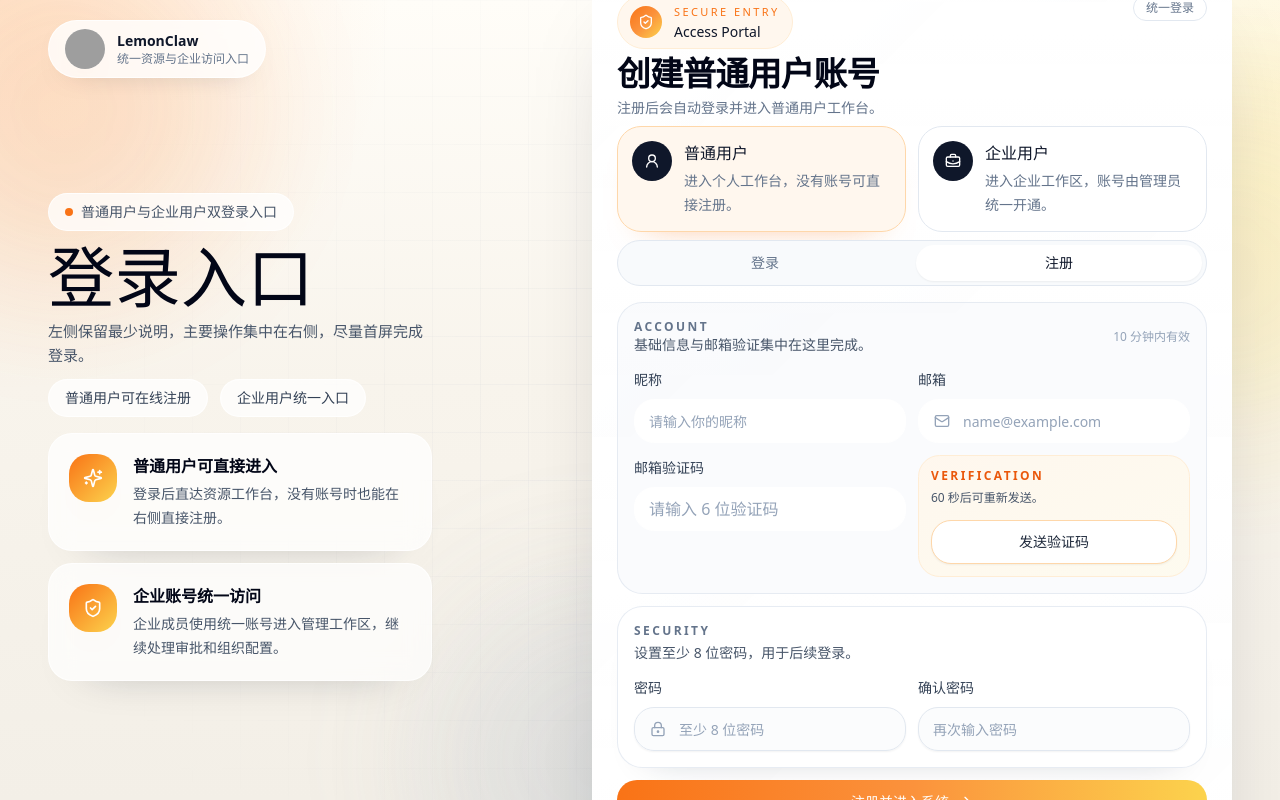
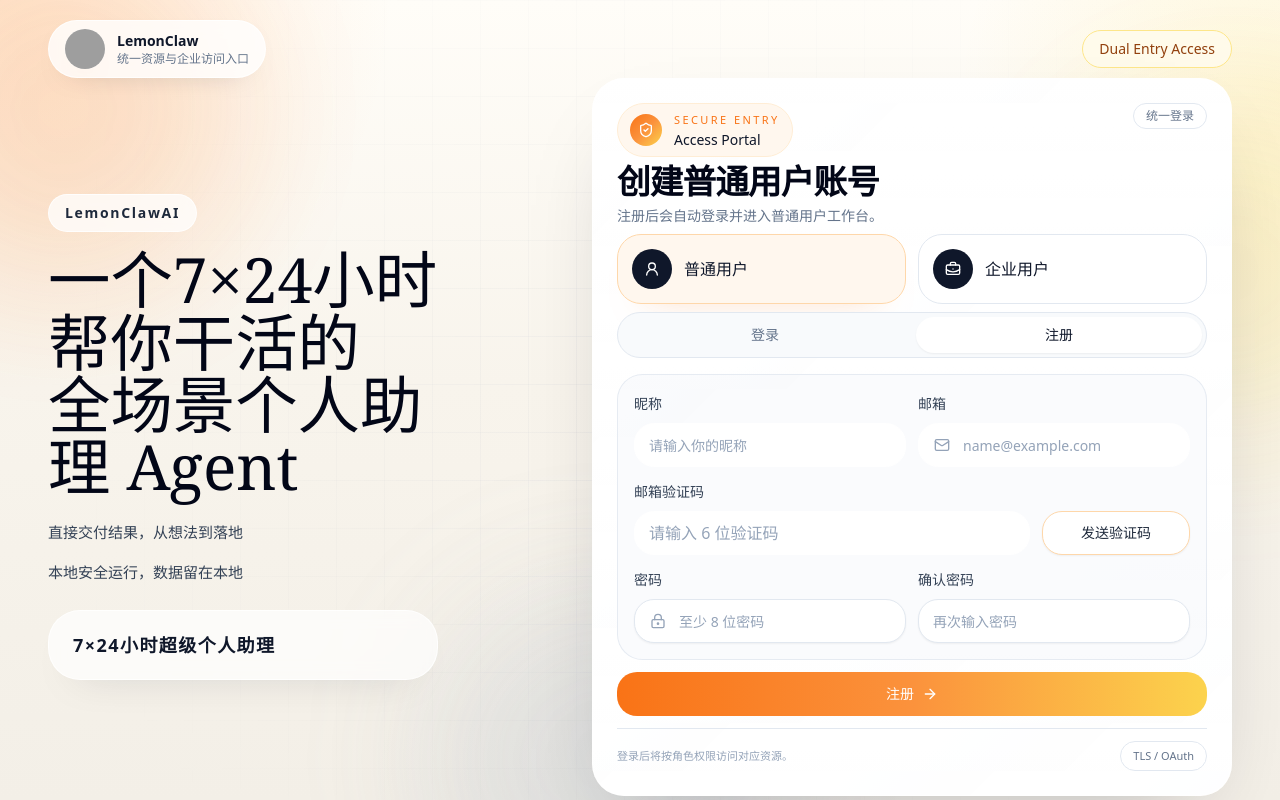
Before and after one commit to LoD-Dawn/LemonClawAdmin, a Next.js app: page /login in a window 1280 px wide. Both pictures are taken after a click on the button "注册". Built offline with nearby package versions, Linux system fonts and the light colour scheme; grey boxes are pictures that could not be loaded.

Commit message:
feat: 优化登录页面和表单，提升用户体验和界面一致性

```diff
--- a/src/app/(auth)/login/page.tsx
+++ b/src/app/(auth)/login/page.tsx
@@ -1,25 +1,7 @@
 import { Suspense } from 'react'
 import Image from 'next/image'
+import Link from 'next/link'
 import { LoginFormClient } from '@/components/auth/login-form-client'
-import { ShieldCheck, Sparkles } from 'lucide-react'
-
-const featureList = [
-  {
-    icon: Sparkles,
-    title: '普通用户可直接进入',
-    description: '登录后直达资源工作台，没有账号时也能在右侧直接注册。',
-  },
-  {
-    icon: ShieldCheck,
-    title: '企业账号统一访问',
-    description: '企业成员使用统一账号进入管理工作区，继续处理审批和组织配置。',
-  },
-]
-
-const highlightPills = [
-  '普通用户可在线注册',
-  '企业用户统一入口',
-]
 
 function LoginSkeleton() {
   return (
@@ -65,7 +47,10 @@ export default function LoginPage() {
 
         <div className="relative z-10 mx-auto flex min-h-screen w-full max-w-[1500px] flex-col px-6 py-5 sm:px-8 lg:h-screen lg:px-10 lg:py-3 xl:px-12">
           <header className="flex items-center justify-between gap-4 py-2">
-            <div className="inline-flex items-center gap-3 rounded-full border border-white/80 bg-white/80 px-4 py-2 shadow-[0_10px_30px_-24px_rgba(15,23,42,0.5)] backdrop-blur">
+            <Link
+              href="/"
+              className="inline-flex items-center gap-3 rounded-full border border-white/80 bg-white/80 px-4 py-2 shadow-[0_10px_30px_-24px_rgba(15,23,42,0.5)] backdrop-blur transition hover:bg-white focus-visible:outline-none focus-visible:ring-2 focus-visible:ring-orange-200 focus-visible:ring-offset-2"
+            >
               <div className="relative h-10 w-10 overflow-hidden rounded-2xl bg-[#fff] shadow-[0_16px_24px_-18px_rgba(249,115,22,0.85)]">
                 <Image src="/images/Logo.png" alt="LemonClaw logo" fill sizes="40px" className="object-cover" />
               </div>
@@ -73,7 +58,7 @@ export default function LoginPage() {
                 <p className="text-sm font-semibold text-slate-900">LemonClaw</p>
                 <p className="text-xs text-slate-500">统一资源与企业访问入口</p>
               </div>
-            </div>
+            </Link>
 
             <div className="hidden rounded-full border border-amber-200 bg-amber-50/90 px-4 py-2 text-sm text-amber-800 lg:block">
               Dual Entry Access
@@ -82,53 +67,29 @@ export default function LoginPage() {
 
           <main className="flex flex-1 items-center py-4 lg:min-h-0 lg:py-3">
             <div className="grid w-full items-center gap-8 lg:grid-cols-[360px_620px] lg:justify-between lg:gap-10 xl:grid-cols-[390px_640px]">
-              <section className="space-y-4 lg:max-w-[24rem] lg:justify-self-start">
-                <div className="space-y-3">
-                  <div className="inline-flex items-center gap-2 rounded-full border border-white/80 bg-white/75 px-4 py-2 text-sm text-slate-600 shadow-[0_10px_30px_-24px_rgba(15,23,42,0.42)] backdrop-blur">
-                    <span className="h-2 w-2 rounded-full bg-orange-500" />
-                    普通用户与企业用户双登录入口
+              <section className="space-y-6 lg:max-w-[28rem] lg:justify-self-start">
+                <div className="space-y-4">
+                  <div className="inline-flex rounded-full border border-white/80 bg-white/75 px-4 py-2 text-sm font-semibold tracking-[0.12em] text-slate-800 shadow-[0_10px_30px_-24px_rgba(15,23,42,0.42)] backdrop-blur">
+                    LemonClawAI
                   </div>
 
-                  <div className="max-w-lg space-y-2.5">
-                    <h1 className="font-client-serif text-4xl leading-[1.05] text-slate-950 sm:text-5xl xl:text-[4.15rem]">
-                      登录入口
+                  <div className="max-w-xl space-y-3">
+                    <h1 className="font-client-serif text-4xl leading-[1.08] text-slate-950 sm:text-5xl xl:text-[3.9rem]">
+                      一个7×24小时帮你干活的
+                      <br />
+                      全场景个人助理 Agent
                     </h1>
-                    <p className="max-w-md text-[15px] leading-6 text-slate-600">
-                      左侧保留最少说明，主要操作集中在右侧，尽量首屏完成登录。
-                    </p>
-                  </div>
-
-                  <div className="flex flex-wrap gap-3">
-                    {highlightPills.map((pill) => (
-                      <div
-                        key={pill}
-                        className="rounded-full border border-white/80 bg-white/75 px-4 py-2 text-sm text-slate-700 shadow-[0_10px_26px_-24px_rgba(15,23,42,0.48)]"
-                      >
-                        {pill}
-                      </div>
-                    ))}
+                    <div className="space-y-3 pt-2 text-[15px] leading-7 text-slate-700">
+                      <p>直接交付结果，从想法到落地</p>
+                      <p>本地安全运行，数据留在本地</p>
+                    </div>
                   </div>
                 </div>
 
-                <div className="grid gap-3">
-                  {featureList.map((item) => {
-                    const Icon = item.icon
-
-                    return (
-                      <div
-                        key={item.title}
-                        className="login-info-card flex items-start gap-4 rounded-[2rem] p-4"
-                      >
-                        <div className="flex h-12 w-12 shrink-0 items-center justify-center rounded-2xl bg-gradient-to-br from-orange-500 to-amber-300 text-white shadow-[0_16px_30px_-22px_rgba(249,115,22,0.85)]">
-                          <Icon className="h-5 w-5" />
-                        </div>
-                        <div>
-                          <h2 className="text-base font-semibold text-slate-950">{item.title}</h2>
-                          <p className="mt-1 text-sm leading-6 text-slate-600">{item.description}</p>
-                        </div>
-                      </div>
-                    )
-                  })}
+                <div className="rounded-[2rem] border border-white/80 bg-white/70 px-6 py-5 shadow-[0_18px_40px_-30px_rgba(15,23,42,0.38)] backdrop-blur">
+                  <p className="text-lg font-semibold tracking-[0.08em] text-slate-900">
+                    7×24小时超级个人助理
+                  </p>
                 </div>
               </section>
 
--- a/src/components/auth/login-form-client.tsx
+++ b/src/components/auth/login-form-client.tsx
@@ -371,7 +371,7 @@ export function LoginFormClient({ oauthParams }: LoginFormClientProps) {
             type="button"
             onClick={() => handleEntryModeChange('consumer')}
             className={cn(
-              'flex min-h-[72px] cursor-pointer items-start gap-3 rounded-[1.5rem] border p-4 text-left transition-all duration-200 focus-visible:outline-none focus-visible:ring-2 focus-visible:ring-orange-200 focus-visible:ring-offset-2',
+              'flex min-h-[72px] cursor-pointer items-center gap-3 rounded-[1.5rem] border p-4 text-left transition-all duration-200 focus-visible:outline-none focus-visible:ring-2 focus-visible:ring-orange-200 focus-visible:ring-offset-2',
               isRegisterMode && 'min-h-[64px] p-3.5',
               entryMode === 'consumer'
                 ? 'border-orange-200 bg-orange-50/90 shadow-[0_18px_36px_-30px_rgba(249,115,22,0.65)]'
@@ -383,7 +383,6 @@ export function LoginFormClient({ oauthParams }: LoginFormClientProps) {
             </div>
             <div>
               <p className="font-medium text-slate-900">普通用户</p>
-              <p className="mt-1 text-sm leading-6 text-slate-500">进入个人工作台，没有账号可直接注册。</p>
             </div>
           </button>
 
@@ -391,7 +390,7 @@ export function LoginFormClient({ oauthParams }: LoginFormClientProps) {
             type="button"
             onClick={() => handleEntryModeChange('enterprise')}
             className={cn(
-              'flex min-h-[72px] cursor-pointer items-start gap-3 rounded-[1.5rem] border p-4 text-left transition-all duration-200 focus-visible:outline-none focus-visible:ring-2 focus-visible:ring-orange-200 focus-visible:ring-offset-2',
+              'flex min-h-[72px] cursor-pointer items-center gap-3 rounded-[1.5rem] border p-4 text-left transition-all duration-200 focus-visible:outline-none focus-visible:ring-2 focus-visible:ring-orange-200 focus-visible:ring-offset-2',
               isRegisterMode && 'min-h-[64px] p-3.5',
               entryMode === 'enterprise'
                 ? 'border-slate-900 bg-slate-900 text-white shadow-[0_20px_42px_-34px_rgba(15,23,42,0.85)]'
@@ -408,14 +407,11 @@ export function LoginFormClient({ oauthParams }: LoginFormClientProps) {
             </div>
             <div>
               <p className={cn('font-medium', entryMode === 'enterprise' ? 'text-white' : 'text-slate-900')}>企业用户</p>
-              <p className={cn('mt-1 text-sm leading-6', entryMode === 'enterprise' ? 'text-slate-300' : 'text-slate-500')}>
-                进入企业工作区，账号由管理员统一开通。
-              </p>
             </div>
           </button>
         </div>
 
-        {allowRegistration ? (
+        {allowRegistration && !isAuthFlow ? (
           <div className="grid grid-cols-2 gap-2 rounded-full border border-slate-200 bg-slate-50 p-1">
             <button
               type="button"
@@ -455,15 +451,7 @@ export function LoginFormClient({ oauthParams }: LoginFormClientProps) {
       <CardContent className="p-5 pt-4 sm:p-6 sm:pt-4">
         <form onSubmit={handleSubmit} className={cn('space-y-4', isRegisterMode && 'space-y-3')}>
           {isRegisterMode ? (
-            <div className="space-y-3 rounded-[1.6rem] border border-slate-200/80 bg-slate-50/70 p-4">
-              <div className="flex flex-col gap-1 sm:flex-row sm:items-center sm:justify-between">
-                <div>
-                  <p className="text-xs font-semibold uppercase tracking-[0.2em] text-slate-500">Account</p>
-                  <p className="text-sm text-slate-600">基础信息与邮箱验证集中在这里完成。</p>
-                </div>
-                <span className="text-xs text-slate-400">10 分钟内有效</span>
-              </div>
-
+            <div className="space-y-4 rounded-[1.6rem] border border-slate-200/80 bg-slate-50/70 p-4">
               <div className="grid gap-3 sm:grid-cols-2">
                 <div className="space-y-2">
                   <Label htmlFor="name" className="text-sm font-medium text-slate-700">
@@ -499,10 +487,11 @@ export function LoginFormClient({ oauthParams }: LoginFormClientProps) {
                   </div>
                 </div>
 
-                <div className="space-y-2">
+                <div className="space-y-2 sm:col-span-2">
                   <Label htmlFor="verificationCode" className="text-sm font-medium text-slate-700">
                     邮箱验证码
                   </Label>
+                  <div className="flex gap-3">
                     <Input
                       id="verificationCode"
                       name="verificationCode"
@@ -512,26 +501,55 @@ export function LoginFormClient({ oauthParams }: LoginFormClientProps) {
                       placeholder="请输入 6 位验证码"
                       value={verificationCode}
                       onChange={(event) => setVerificationCode(event.target.value.replace(/\D/g, '').slice(0, 6))}
-                    className="h-11 rounded-2xl border-white bg-white text-base tracking-[0.25em] shadow-[inset_0_1px_0_rgba(255,255,255,0.8)] placeholder:tracking-normal"
+                      className="h-11 flex-1 rounded-2xl border-white bg-white text-base tracking-[0.25em] shadow-[inset_0_1px_0_rgba(255,255,255,0.8)] placeholder:tracking-normal"
                     />
-                </div>
-
-                <div className="flex flex-col justify-end rounded-[1.35rem] border border-orange-100 bg-gradient-to-br from-orange-50/95 to-amber-50/75 p-3">
-                  <p className="text-xs font-semibold uppercase tracking-[0.2em] text-orange-600">Verification</p>
-                  <p className="mt-1 text-xs leading-5 text-slate-600">60 秒后可重新发送。</p>
                     <Button
                       type="button"
                       variant="outline"
                       disabled={isSendingVerificationCode || verificationCooldown > 0}
                       onClick={handleSendVerificationCode}
-                    className="mt-3 h-11 rounded-2xl border-orange-200 bg-white text-slate-800 hover:border-orange-300 hover:bg-orange-50"
+                      className="h-11 min-w-[148px] rounded-2xl border-orange-200 bg-white px-4 text-slate-800 hover:border-orange-300 hover:bg-orange-50"
                     >
                       {isSendingVerificationCode
                         ? '发送中...'
                         : verificationCooldown > 0
-                        ? `${verificationCooldown}s 后重发`
+                          ? `${verificationCooldown}s`
                           : '发送验证码'}
                     </Button>
+                  </div>
+                </div>
+
+                <div className="space-y-2">
+                  <Label htmlFor="password" className="text-sm font-medium text-slate-700">
+                    密码
+                  </Label>
+                  <div className="relative">
+                    <LockKeyhole className="pointer-events-none absolute left-4 top-1/2 h-4 w-4 -translate-y-1/2 text-slate-400" />
+                    <Input
+                      id="password"
+                      name="password"
+                      type="password"
+                      required
+                      minLength={8}
+                      placeholder="至少 8 位密码"
+                      className="h-11 rounded-2xl border-slate-200 bg-white pl-11"
+                    />
+                  </div>
+                </div>
+
+                <div className="space-y-2">
+                  <Label htmlFor="confirmPassword" className="text-sm font-medium text-slate-700">
+                    确认密码
+                  </Label>
+                  <Input
+                    id="confirmPassword"
+                    name="confirmPassword"
+                    type="password"
+                    required
+                    minLength={8}
+                    placeholder="再次输入密码"
+                    className="h-11 rounded-2xl border-slate-200 bg-white"
+                  />
                 </div>
               </div>
             </div>
@@ -552,50 +570,6 @@ export function LoginFormClient({ oauthParams }: LoginFormClientProps) {
                   placeholder={entryMode === 'enterprise' ? 'name@company.com' : 'name@example.com'}
                   className="h-11 rounded-2xl border-slate-200 bg-white pl-11"
                 />
-              </div>
-            </div>
-          ) : null}
-
-          {isRegisterMode ? (
-            <div className="space-y-3 rounded-[1.6rem] border border-slate-200/80 bg-white p-4 shadow-[0_18px_36px_-32px_rgba(15,23,42,0.3)]">
-              <div className="space-y-1">
-                <p className="text-xs font-semibold uppercase tracking-[0.2em] text-slate-500">Security</p>
-                <p className="text-sm text-slate-600">设置至少 8 位密码，用于后续登录。</p>
-              </div>
-
-              <div className="grid gap-3 sm:grid-cols-2">
-                <div className="space-y-2">
-                  <Label htmlFor="password" className="text-sm font-medium text-slate-700">
-                    密码
-                  </Label>
-                  <div className="relative">
-                    <LockKeyhole className="pointer-events-none absolute left-4 top-1/2 h-4 w-4 -translate-y-1/2 text-slate-400" />
-                    <Input
-                      id="password"
-                      name="password"
-                      type="password"
-                      required
-                      minLength={8}
-                      placeholder="至少 8 位密码"
-                      className="h-11 rounded-2xl border-slate-200 bg-slate-50/50 pl-11"
-                    />
-                  </div>
-                </div>
-
-                <div className="space-y-2">
-                  <Label htmlFor="confirmPassword" className="text-sm font-medium text-slate-700">
-                    确认密码
-                  </Label>
-                  <Input
-                    id="confirmPassword"
-                    name="confirmPassword"
-                    type="password"
-                    required
-                    minLength={8}
-                    placeholder="再次输入密码"
-                    className="h-11 rounded-2xl border-slate-200 bg-slate-50/50"
-                  />
-                </div>
               </div>
             </div>
           ) : null}
@@ -646,14 +620,8 @@ export function LoginFormClient({ oauthParams }: LoginFormClientProps) {
               {isSubmitting
                 ? '处理中...'
                 : formMode === 'register'
-                  ? isAuthFlow
-                    ? '注册并继续授权'
-                    : '注册并进入系统'
-                  : isAuthFlow
-                    ? '登录并授权'
-                    : entryMode === 'enterprise'
-                      ? '进入企业工作区'
-                      : '进入个人工作台'}
+                  ? '注册'
+                  : '登录'}
             </span>
             {!isSubmitting ? (
               <ArrowRight className="ml-2 h-4 w-4 transition-transform duration-200 group-hover:translate-x-0.5" />
```
Lines whose indentation alone changed are shown as unchanged.
